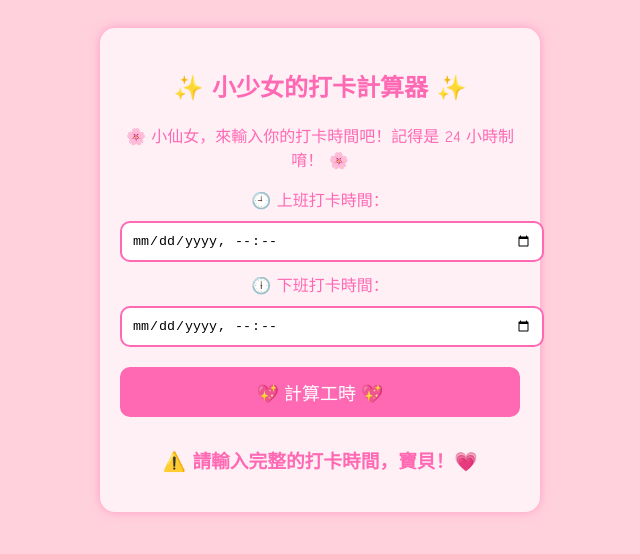
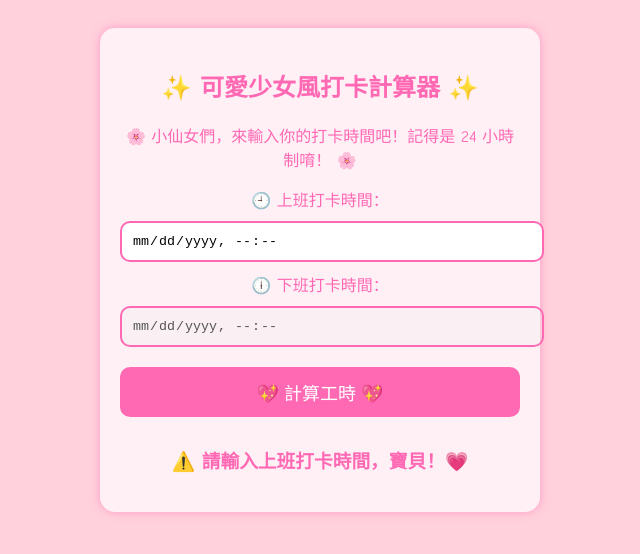
Before and after one commit to FrisoST5566/test, a plain HTML site: page index.html in a window 1280 px wide. Both pictures are taken after a click on the button "💖 計算工時 💖". Shown: the whole page, without its empty margins (320-960 px from the left). Drawn offline with Linux system fonts and the light colour scheme.

Commit message:
Update index.html

```diff
--- a/index.html
+++ b/index.html
@@ -31,6 +31,9 @@
             border: 2px solid #ff69b4;
             border-radius: 10px;
         }
+        input[type="datetime-local"]::-webkit-calendar-picker-indicator {
+            filter: invert(1);
+        }
         input[type="datetime-local"]::-webkit-datetime-edit-ampm-field {
             display: none;
         }
@@ -47,14 +50,14 @@
 </head>
 <body>
     <div class="container">
-        <h2>✨ 小少女的打卡計算器 ✨</h2>
-        <p>🌸 小仙女，來輸入你的打卡時間吧！記得是 24 小時制唷！ 🌸</p>
+        <h2>✨ 可愛少女風打卡計算器 ✨</h2>
+        <p>🌸 小仙女們，來輸入你的打卡時間吧！記得是 24 小時制唷！ 🌸</p>
 
         <label for="startDateTime">🕘 上班打卡時間：</label>
         <input type="datetime-local" id="startDateTime" required>
 
         <label for="endDateTime">🕕 下班打卡時間：</label>
-        <input type="datetime-local" id="endDateTime" required>
+        <input type="datetime-local" id="endDateTime" disabled>
 
         <button onclick="calculateWorkHours()">💖 計算工時 💖</button>
 
@@ -64,21 +67,19 @@
     <script>
         function calculateWorkHours() {
             let start = document.getElementById("startDateTime").value;
-            let end = document.getElementById("endDateTime").value;
 
-            if (!start || !end) {
-                document.getElementById("result").innerText = "⚠️ 請輸入完整的打卡時間，寶貝！💗";
+            if (!start) {
+                document.getElementById("result").innerText = "⚠️ 請輸入上班打卡時間，寶貝！💗";
                 return;
             }
 
             let startTime = new Date(start);
-            let endTime = new Date(end);
+            let endTime = new Date(startTime.getTime() + 7 * 60 * 60 * 1000); // 加 7 小時
 
-            if (endTime < startTime) {
-                endTime.setDate(endTime.getDate() + 1);
-            }
+            let endDateTimeInput = document.getElementById("endDateTime");
+            endDateTimeInput.value = endTime.toISOString().slice(0, 16); // 設定輸入框的值
 
-            let workHours = (endTime - startTime) / (1000 * 60 * 60);
+            let workHours = 7;
             document.getElementById("result").innerText = "💖 你今天的總工時是: " + workHours.toFixed(2) + " 小時 💖";
         }
     </script>
```
